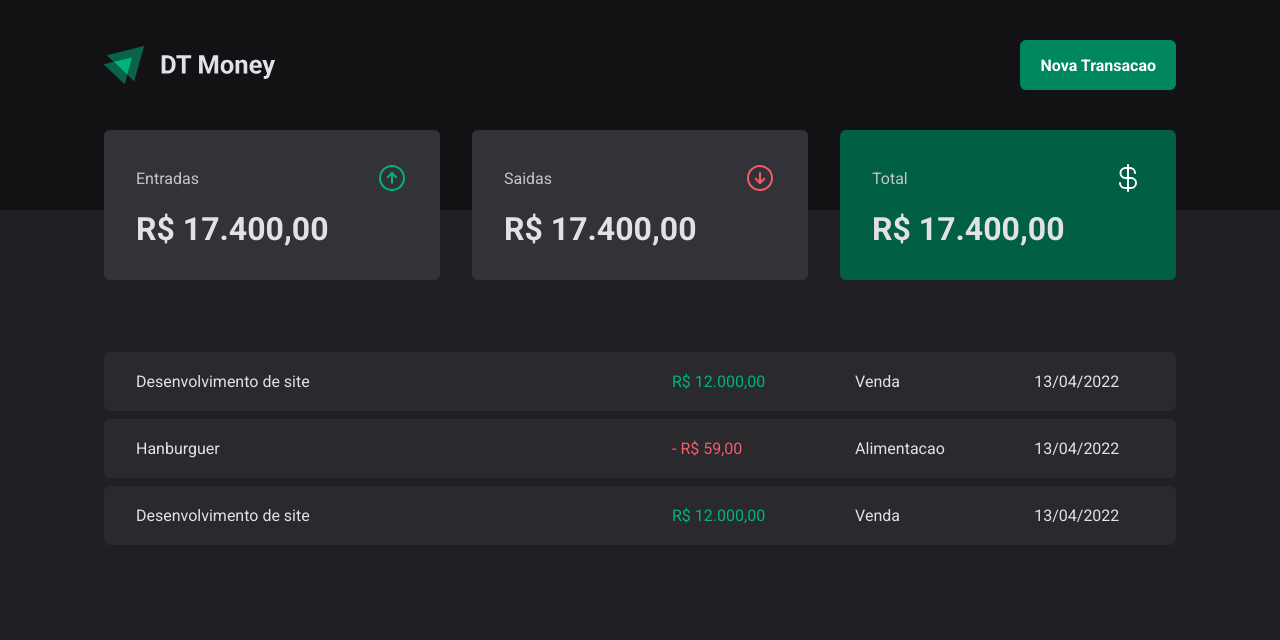
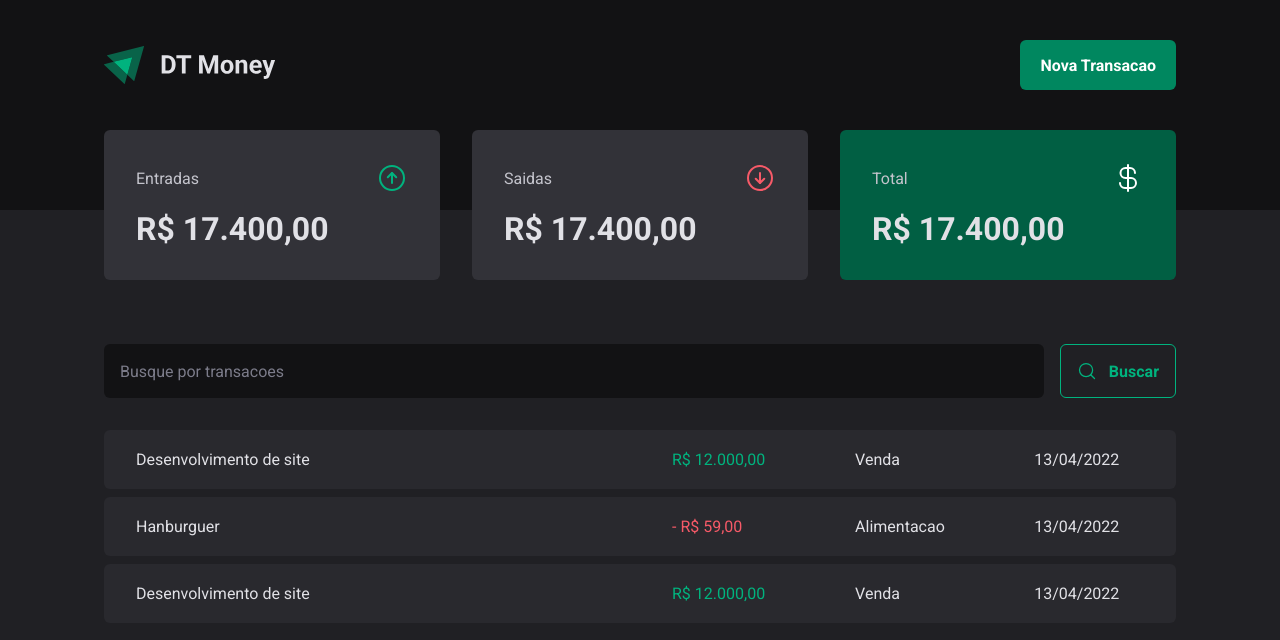
Before and after one commit to ThaSMorato/ignite-dt-money, a React (Vite) app: page / in a window 1280 px wide. Shown: the top 640 px of the page. Built offline with nearby package versions, Linux system fonts and the light colour scheme; a web font is replaced by a local one.

Commit message:
searchform component

```diff
--- /dev/null
+++ b/src/pages/Transactions/components/SearchForm/index.tsx
@@ -0,0 +1,17 @@
+import React from 'react';
+
+import { SearchFormContainer } from './styles';
+import { MagnifyingGlass } from 'phosphor-react';
+
+export const SearchForm = () => {
+  return (
+    <SearchFormContainer>
+      <input type="text" placeholder="Busque por transacoes" />
+
+      <button>
+        <MagnifyingGlass size={20} />
+        Buscar
+      </button>
+    </SearchFormContainer>
+  );
+};
--- /dev/null
+++ b/src/pages/Transactions/components/SearchForm/styles.ts
@@ -0,0 +1,40 @@
+import styled from 'styled-components';
+
+export const SearchFormContainer = styled.form`
+  display: flex;
+  gap: 1rem;
+
+  input {
+    flex: 1;
+    border-radius: 6px;
+    border: 0;
+    background: ${props => props.theme['gray-900']};
+    color: ${props => props.theme['gray-300']};
+    padding: 1rem;
+
+    &::placeholder {
+      color: ${props => props.theme['gray-500']};
+    }
+  }
+
+  button {
+    display: flex;
+    align-items: center;
+    gap: 0.75rem;
+
+    border: 0;
+    padding: 1rem;
+    background: transparent;
+    border: 1px solid ${props => props.theme['green-300']};
+    color: ${props => props.theme['green-300']};
+    font-weight: bold;
+    border-radius: 6px;
+
+    &:hover {
+      background: ${props => props.theme['green-500']};
+      border: 1px solid ${props => props.theme['green-500']};
+      color: ${props => props.theme.white};
+      transition: background-color 0.2s, color 0.2s, border-color 0.2s;
+    }
+  }
+`;
--- a/src/pages/Transactions/index.tsx
+++ b/src/pages/Transactions/index.tsx
@@ -3,6 +3,7 @@
 import { Header } from '../../components/Header';
 import { Summary } from '../../components/Summary';
 import { PriceHighLight, TransactionsTable, TranscationsContainer } from './styles';
+import { SearchForm } from './components/SearchForm';
 
 export const Transactions = () => {
   return (
@@ -11,6 +12,7 @@
       <Summary />
 
       <TranscationsContainer>
+        <SearchForm />
         <TransactionsTable>
           <tbody>
             <tr>
--- a/src/pages/Transactions/styles.ts
+++ b/src/pages/Transactions/styles.ts
@@ -12,7 +12,7 @@
   width: 100%;
   border-collapse: separate;
   border-spacing: 0 0.5rem;
-  /* margin-top: 1.5rem; */
+  margin-top: 1.5rem;
 
   td {
     padding: 1.25rem 2rem;
```
